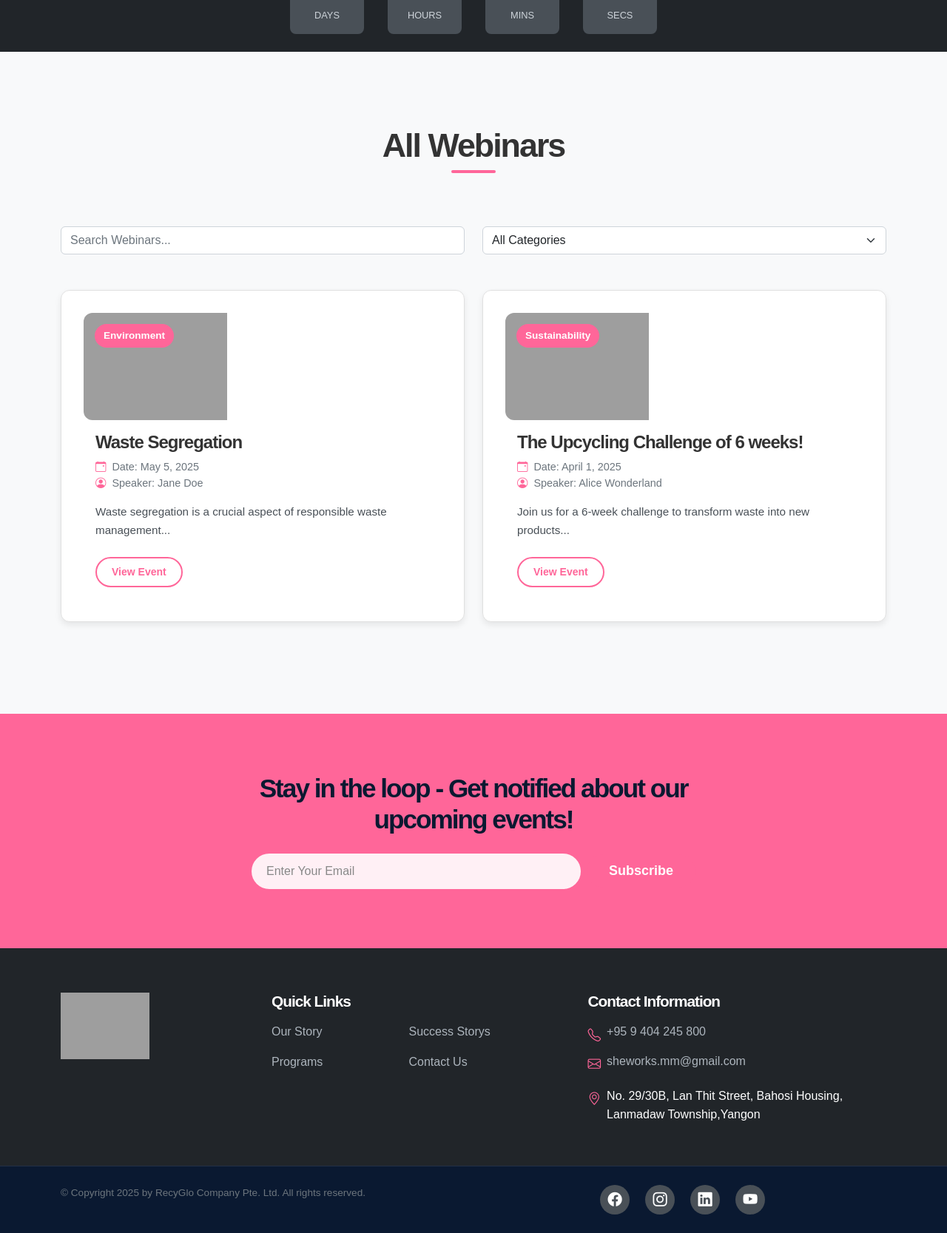
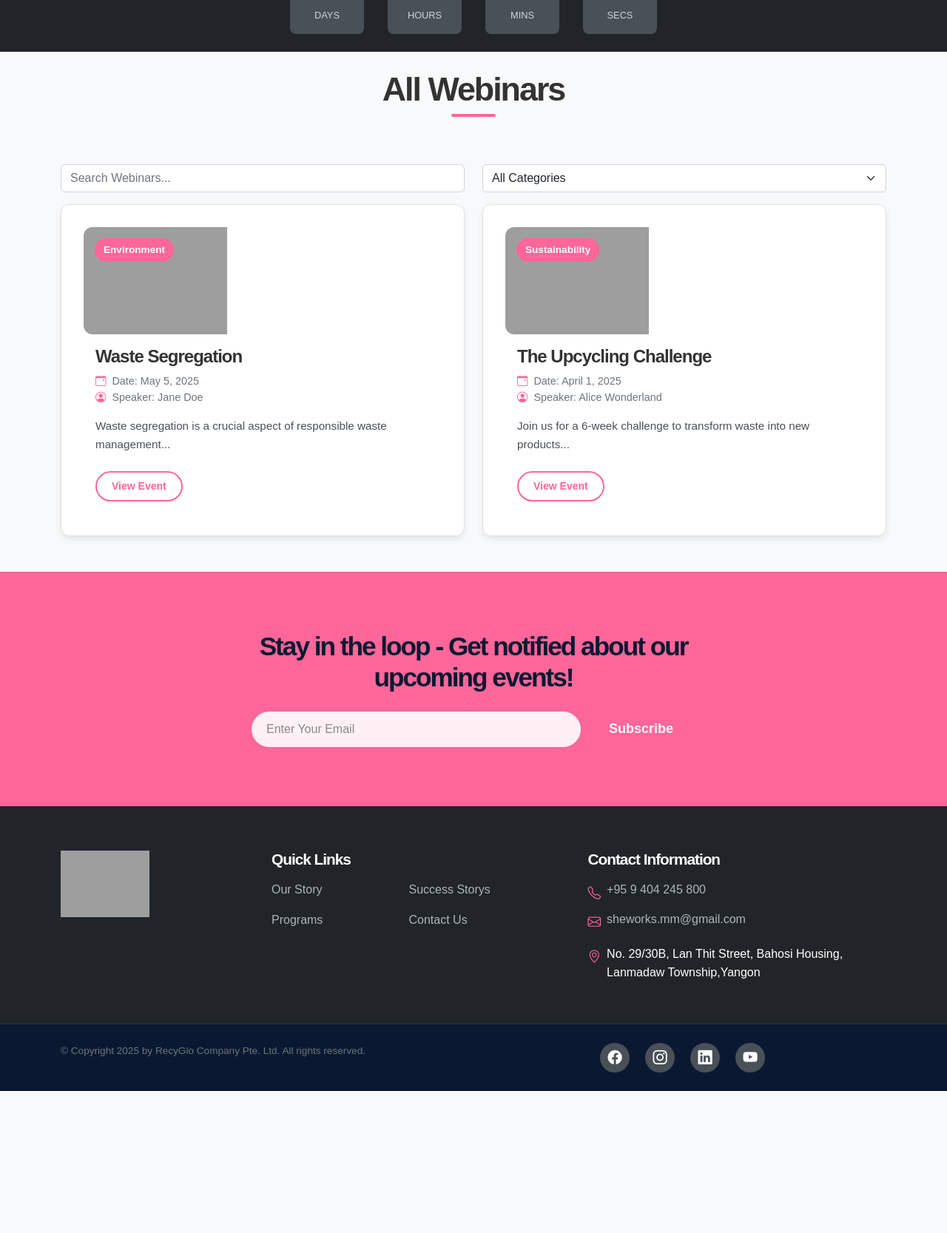
Before and after one commit to May-Moe/RecyGloLMS, a Python web app: template recyglolms/templates/Event.html in a window 1280 px wide. Shown: the part 993-2660 px from the top of the page at 74% size. After the commit the page ends 2468 px from the top, so only its background shows below. Run offline with Jinja, Linux system fonts and the light colour scheme; the template is opened without the code that fills it, so the values that code supplies are empty; some web fonts are replaced; grey boxes are pictures that could not be loaded.

Commit message:
webinar changes2

```diff
--- a/recyglolms/templates/Event.html
+++ b/recyglolms/templates/Event.html
@@ -127,15 +127,15 @@
             </div>
         </section>
 
-        <section class="all-webinars-section section-padding" id="all-webinars">
+        <section class="all-webinars-section py-4" id="all-webinars">
     <div class="container">
-        <div class="row mb-4">
+        <div class="row mb-3">
             <div class="col-12 text-center" data-aos="fade-up">
                 <h2 class="section-title">All Webinars</h2>
             </div>
         </div>
 
-        <div class="row mb-5">
+        <div class="row mb-3">
             <div class="col-md-6 mb-3 mb-md-0">
                 <input type="text" class="form-control" placeholder="Search Webinars...">
             </div>
@@ -154,7 +154,7 @@
             <div class="col-lg-6 col-md-6 col-12 mb-4" data-aos="fade-up" data-aos-delay="100">
                 <div class="webinar-card d-flex flex-column">
                     <div class="webinar-card-img-container position-relative">
-                        <img src="static/images/w1.jpg" class="webinar-card-img img-fluid" alt="Waste Segregation">
+                        <img src="static/images/w1.jpg" class="webinar-card-img img-fluid w-100" alt="Waste Segregation">
                         <span class="webinar-tag">Environment</span>
                     </div>
                     <div class="webinar-card-body p-3">
@@ -176,7 +176,7 @@
                         <span class="webinar-tag">Sustainability</span>
                     </div>
                     <div class="webinar-card-body p-3">
-                        <h5 class="webinar-card-title">The Upcycling Challenge of 6 weeks!</h5>
+                        <h5 class="webinar-card-title">The Upcycling Challenge</h5>
                         <p class="webinar-card-meta">
                             <i class="bi-calendar-event me-1"></i> Date: April 1, 2025<br>
                             <i class="bi-person-circle me-1"></i> Speaker: Alice Wonderland
@@ -192,7 +192,6 @@
         </div>
     </div>
 </section>
-
 
         <section class="newsletter-section section-padding" data-aos="fade-up" style="background-color: #FF6699">
             <div class="container">
```
